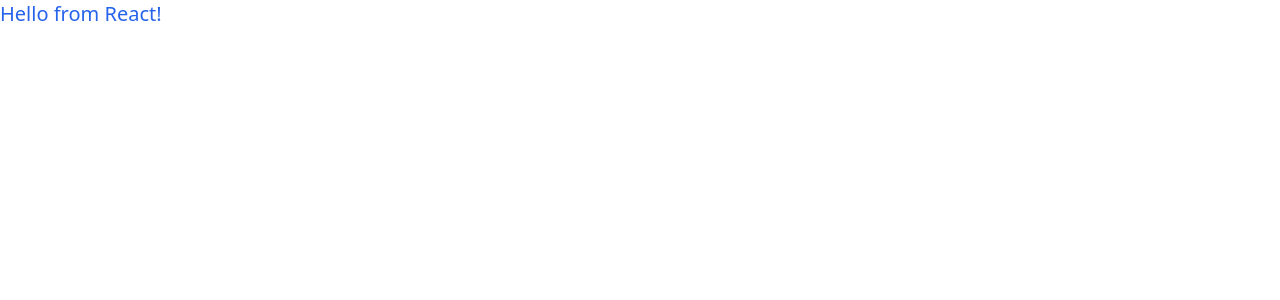
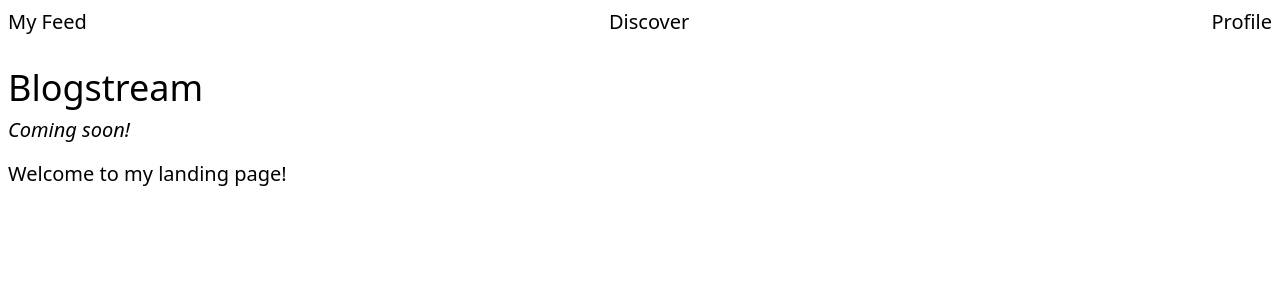
Before and after one commit to isaiahaiasi/blog-reader, a React app: page / in a window 1280 px wide. Shown: the top 300 px of the page. Built offline with nearby package versions, Linux system fonts and the light colour scheme.

Commit message:
Fix eslint, add landing skeleton

```diff
--- a/package.json
+++ b/package.json
@@ -23,7 +23,7 @@
     "babel-loader": "^8.2.2",
     "css-loader": "^5.2.6",
     "eslint": "^7.28.0",
-    "eslint-config-airbnb": "^18.2.1",
+    "eslint-config-airbnb-typescript": "^12.3.1",
     "eslint-config-prettier": "^8.3.0",
     "eslint-plugin-import": "^2.23.4",
     "eslint-plugin-jsx-a11y": "^6.4.1",
--- a/src/App.tsx
+++ b/src/App.tsx
@@ -1,7 +1,18 @@
 import React, { FC } from "react";
 
-const App: FC = () => {
-  return <div className="text-xl text-blue-600">Hello from React!</div>;
-};
+import Nav from "./components/Nav";
+import Footer from "./components/Footer";
+import Main from "./components/Main";
+import LandingPage from "./components/LandingPage";
+
+const App: FC = () => (
+  <div className="text-xl">
+    <Nav />
+    <Main>
+      <LandingPage />
+    </Main>
+    <Footer />
+  </div>
+);
 
 export default App;
--- /dev/null
+++ b/src/components/Footer.tsx
@@ -0,0 +1,5 @@
+import React, { FC } from "react";
+
+const Footer: FC = () => <div />;
+
+export default Footer;
--- /dev/null
+++ b/src/components/LandingPage.tsx
@@ -0,0 +1,15 @@
+import React, { FC } from "react";
+
+const LandingPage: FC = () => {
+  return (
+    <>
+      <header className="pt-4 pb-4">
+        <h1 className="pt-2 pb-2 text-4xl">Blogstream</h1>
+        <h2 className="italic">Coming soon!</h2>
+      </header>
+      <div>Welcome to my landing page!</div>
+    </>
+  );
+};
+
+export default LandingPage;
--- /dev/null
+++ b/src/components/Main.tsx
@@ -0,0 +1,9 @@
+import React, { FC } from "react";
+
+const Main: FC = ({ children }) => (
+  <>
+    <main className="flex flex-col pr-2 pl-2">{children}</main>
+  </>
+);
+
+export default Main;
--- /dev/null
+++ b/src/components/Nav.tsx
@@ -0,0 +1,15 @@
+import React, { FC } from "react";
+
+const Nav: FC = () => {
+  return (
+    <div>
+      <ul className="p-2 flex justify-between">
+        <li>My Feed</li>
+        <li>Discover</li>
+        <li>Profile</li>
+      </ul>
+    </div>
+  );
+};
+
+export default Nav;
--- a/webpack.config.js
+++ b/webpack.config.js
@@ -5,7 +5,7 @@ module.exports = {
   entry: "./src/index.tsx",
   devtool: "inline-source-map",
   target: "node",
-  mode: "production",
+  mode: "development",
   module: {
     rules: [
       {
```
Also changed, not shown: .eslintrc.js, src/Nav.tsx (deleted), 1 other file (tests, documents, lock files or other folders).
